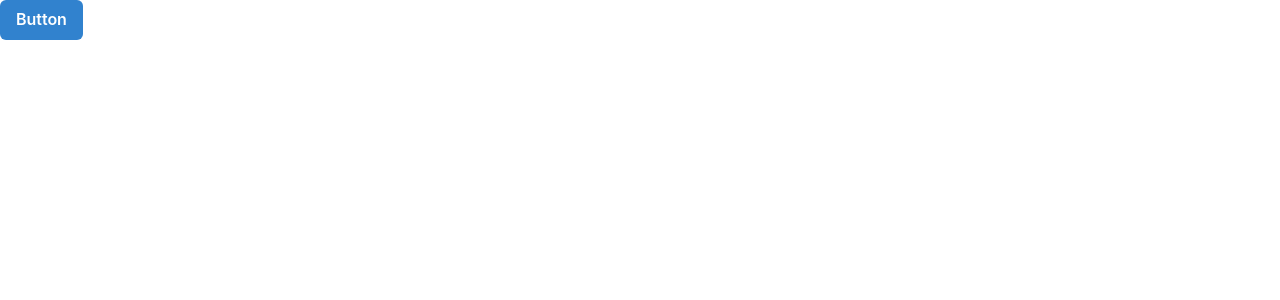
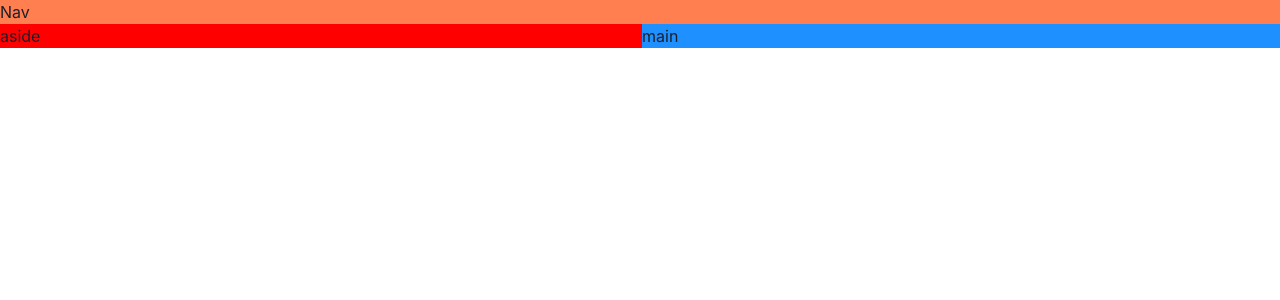
Before and after one commit to subhojeet-chowdhury/GameHub, a React (Vite) app: page / in a window 1280 px wide. Shown: the top 300 px of the page. Built offline with nearby package versions, Linux system fonts and the light colour scheme.

Commit message:
Build a responsive layout

```diff
--- a/index.html
+++ b/index.html
@@ -4,7 +4,7 @@
     <meta charset="UTF-8" />
     <link rel="icon" type="image/svg+xml" href="/vite.svg" />
     <meta name="viewport" content="width=device-width, initial-scale=1.0" />
-    <title>Vite + React + TS</title>
+    <title>GameHub</title>
   </head>
   <body>
     <div id="root"></div>
--- a/src/App.tsx
+++ b/src/App.tsx
@@ -1,7 +1,26 @@
-import { Button, ButtonGroup } from "@chakra-ui/react";
+import { Grid, GridItem, Show } from "@chakra-ui/react";
 
 function App() {
-  return <Button colorScheme="blue">Button</Button>;
+  return (
+    <Grid
+      templateAreas={{
+        base: `"nav" "main"`,
+        lg: `"nav nav" "aside main"`,
+      }}
+    >
+      <GridItem area="nav" bg="coral">
+        Nav
+      </GridItem>
+      <Show above="lg">
+        <GridItem area="aside" bg="red">
+          aside
+        </GridItem>
+      </Show>
+      <GridItem area="main" bg="dodgerblue">
+        main
+      </GridItem>
+    </Grid>
+  );
 }
 
 export default App;
```
